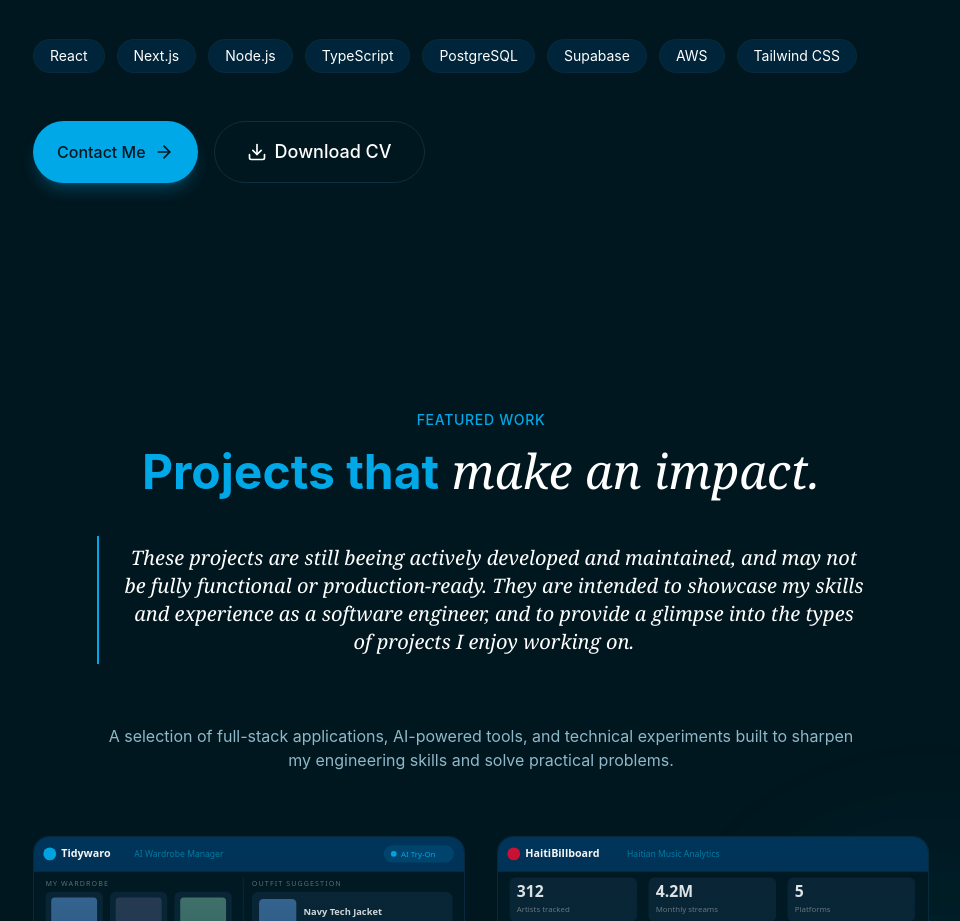
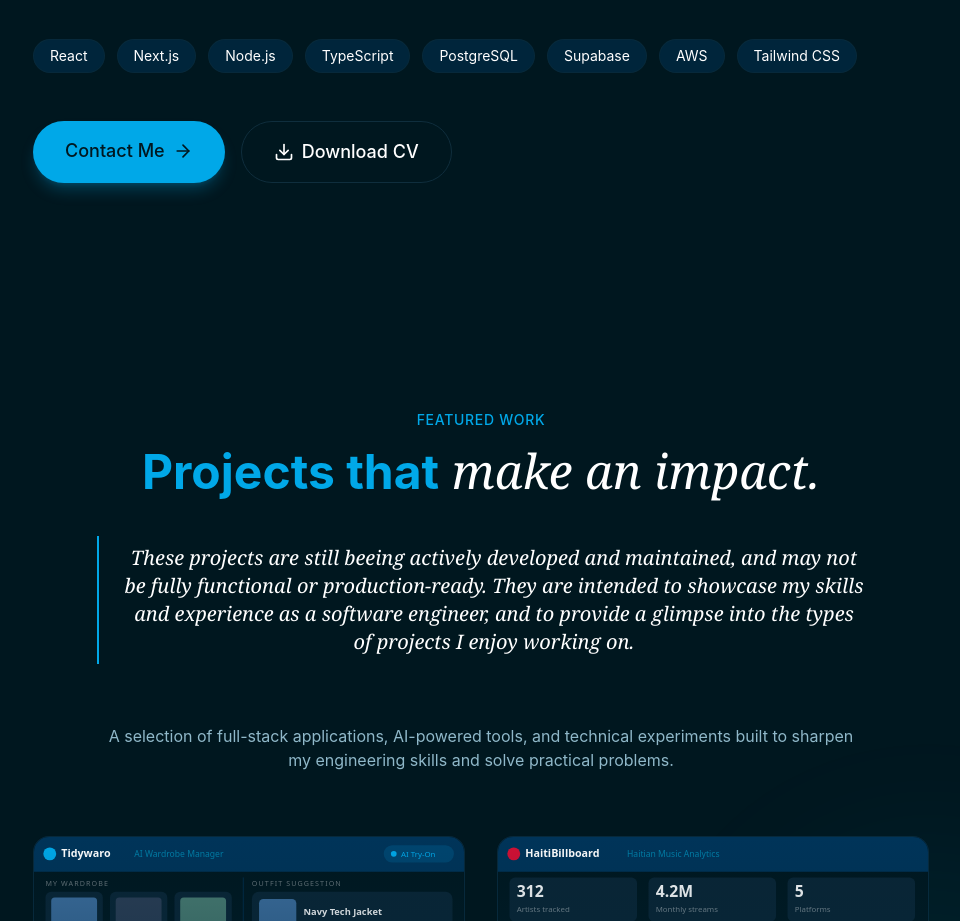
Before and after one commit to kervcodes/portfolio-v2, a React app: page / in a window 1280 px wide. Shown: the part 1800-2721 px from the top of the page, without its empty margins (159-1119 px from the left). Built offline with nearby package versions, Linux system fonts and the light colour scheme; the HTML template or start-up script is replaced by a standard one.

Commit message:
Update contact button in about me section

```diff
--- a/src/sections/About.jsx
+++ b/src/sections/About.jsx
@@ -79,10 +79,10 @@ export const About = () => {
                     </div>
 
                     <div className="flex flex-wrap gap-4 pt-4 animate-fade-in animation-delay-500">
-                        <Button>
+                        <Button href="#contact" size="lg">
                             Contact Me <ArrowRight className="w-5 h-5" />
                         </Button>
-                        <AnimatedBorderButton>
+                        <AnimatedBorderButton href="/resume/kervintz_noel_resume.pdf" download="Kervintz_Noel_Resume.pdf">
                             <Download className="w-5 h-5" />
                             Download CV
                         </AnimatedBorderButton>
```
Also changed, not shown: 1 other file (tests, documents, lock files or other folders).
